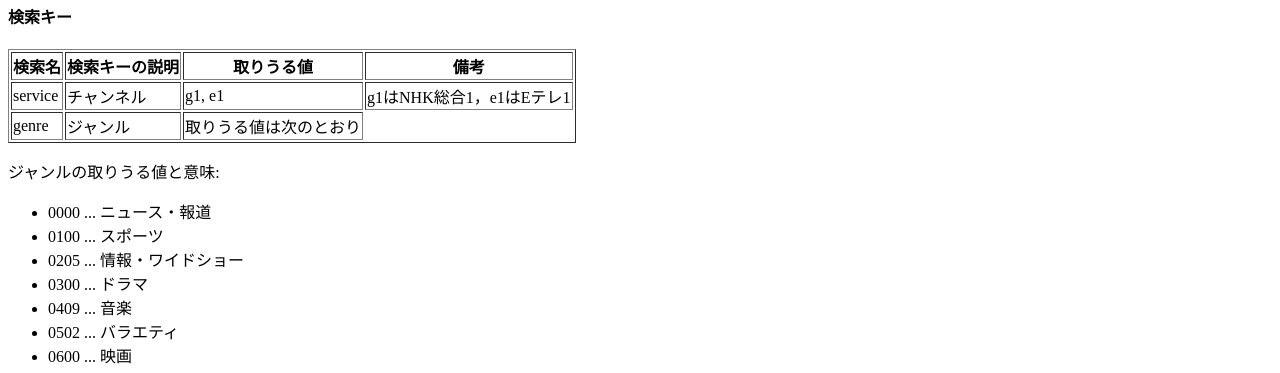
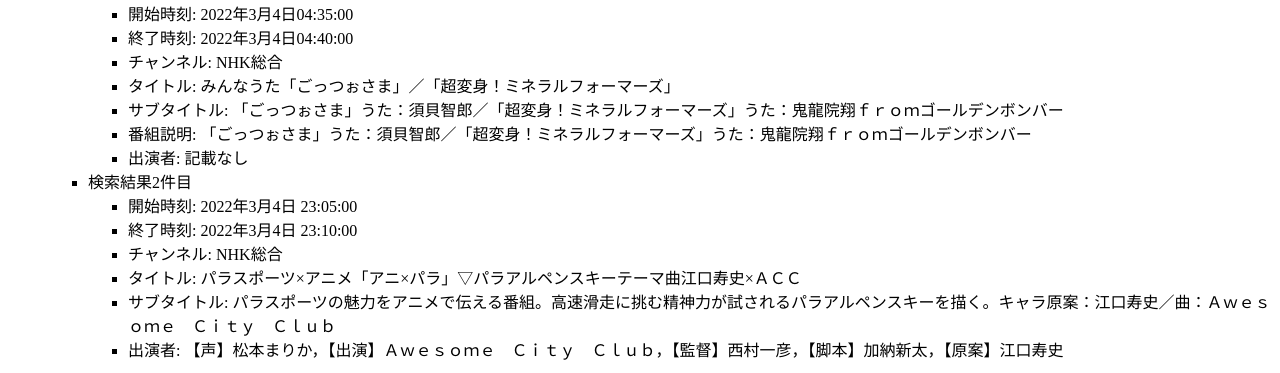
Before and after one commit to G284892022/medialabo, a plain HTML site: page project.html in a window 1280 px wide. Shown: the part 63-436 px from the top of the page. Drawn offline with Linux system fonts and the light colour scheme.

Commit message:
Add files via upload

```diff
--- a/project.html
+++ b/project.html
@@ -5,6 +5,34 @@
     <title>NHK の番組表</title>
   </head>
   <body>
+
+    <ul style="list-style-type: circle">
+      <li>NHK の番組表（検索結果は2件） </li>
+      <ul style="list-style-type: square">
+        <li>検索結果1件目</li>
+        <ul style="list-style-type: square">
+          <li>開始時刻: 2022年3月4日04:35:00</li>
+          <li>終了時刻: 2022年3月4日04:40:00</li>
+          <li>チャンネル: NHK総合</li>
+          <li>タイトル: みんなうた「ごっつぉさま」／「超変身！ミネラルフォーマーズ」</li>
+          <li>サブタイトル: 「ごっつぉさま」うた：須貝智郎／「超変身！ミネラルフォーマーズ」うた：鬼龍院翔ｆｒｏｍゴールデンボンバー</li>
+          <li>番組説明: 「ごっつぉさま」うた：須貝智郎／「超変身！ミネラルフォーマーズ」うた：鬼龍院翔ｆｒｏｍゴールデンボンバー</li>
+          <li>出演者: 記載なし</li>
+        </ul>
+        <li>検索結果2件目 </li>
+        <ul style="list-style-type: square">
+          <li>開始時刻: 2022年3月4日 23:05:00</li>
+          <li>終了時刻: 2022年3月4日 23:10:00</li>
+          <li>チャンネル: NHK総合</li>
+          <li>タイトル: パラスポーツ×アニメ「アニ×パラ」▽パラアルペンスキーテーマ曲江口寿史×ＡＣＣ</li>
+          <li>サブタイトル: パラスポーツの魅力をアニメで伝える番組。高速滑走に挑む精神力が試されるパラアルペンスキーを描く。キャラ原案：江口寿史／曲：Ａｗｅｓｏｍｅ　Ｃｉｔｙ　Ｃｌｕｂ</li>
+          <li>出演者: 【声】松本まりか，【出演】Ａｗｅｓｏｍｅ　Ｃｉｔｙ　Ｃｌｕｂ，【監督】西村一彦，【脚本】加納新太，【原案】江口寿史</li>
+        </ul>
+      </ul>
+    </ul>
+
+
+
     <h3>NHK の番組表</h3>
     <h4>検索キー</h4>
     <table border="1">
```
Also changed, not shown: index.html (+8 -1 lines).
